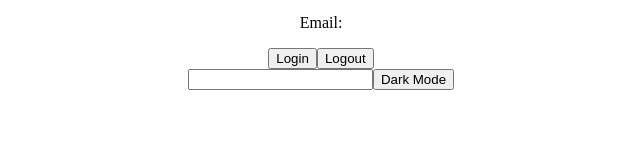
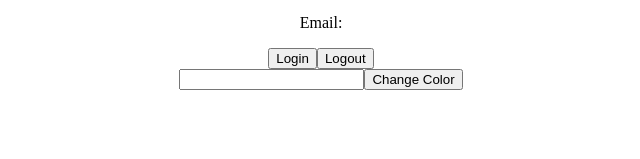
Before and after one commit to Gabeaya/Redux-Toolkit, a React (Create React App) app: page / in a window 1280 px wide. Shown: the part 134-293 px from the top of the page, without its empty margins (319-959 px from the left). Built offline with nearby package versions, Linux system fonts and the light colour scheme.

Commit message:
Change button text.

```diff
--- a/src/components/ChangeColor.js
+++ b/src/components/ChangeColor.js
@@ -20,7 +20,7 @@ function ChangeColor() {
           dispatch(changeColor(color));
         }}
       >
-        Dark Mode
+        Change Color
       </button>
     </div>
   );
```
